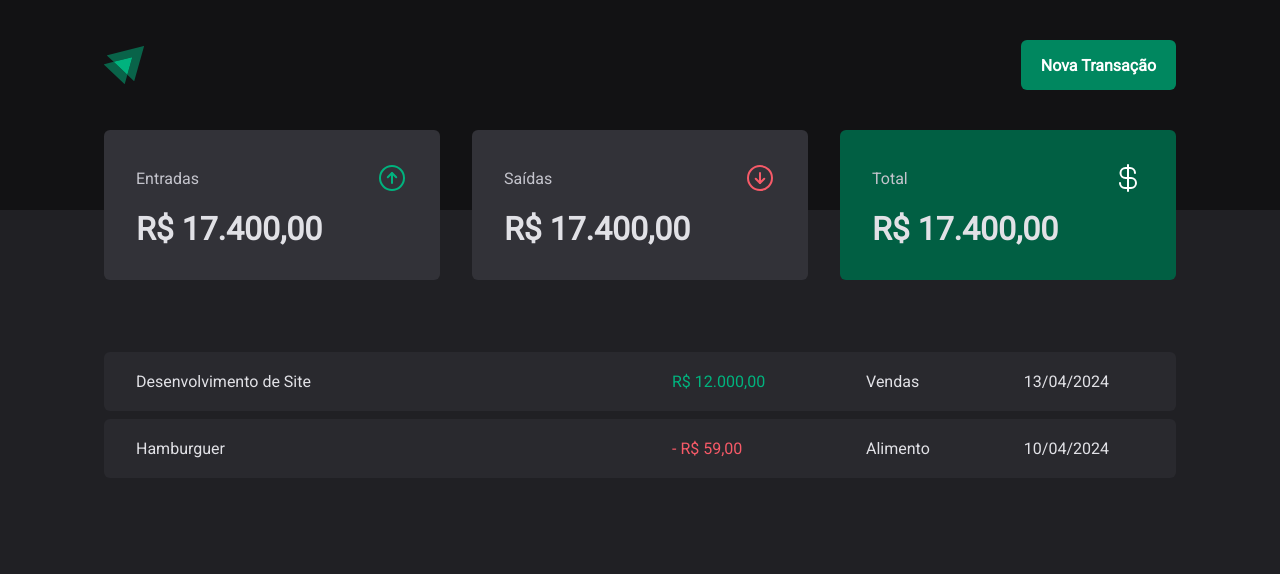
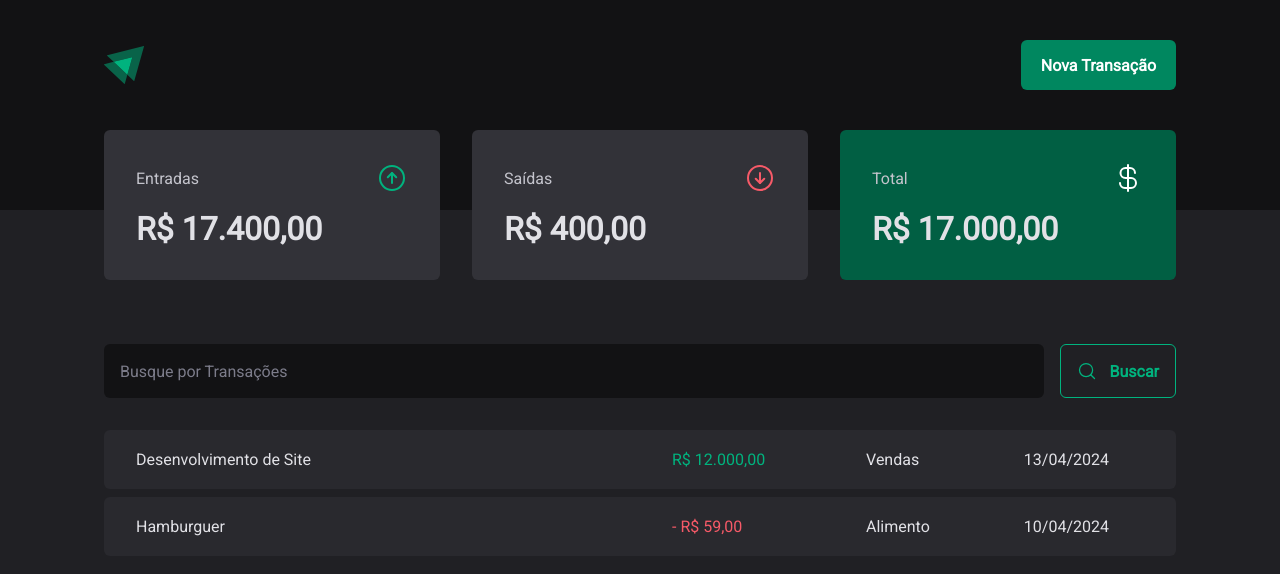
Before and after one commit to 0tavioPascoal/ControlMoney, a React (Vite) app in the folder ControlMoney/: page / in a window 1280 px wide. Shown: the top 574 px of the page. Built offline with nearby package versions, Linux system fonts and the light colour scheme.

Commit message:
'Feat: starting the development of the SearchForm component'

```diff
--- a/ControlMoney/src/components/Summary/index.tsx
+++ b/ControlMoney/src/components/Summary/index.tsx
@@ -17,7 +17,7 @@
           <span>Saídas</span>
           <ArrowCircleDown size={32} color="#f75a68"/>
         </header>
-        <strong>R$ 17.400,00</strong>
+        <strong>R$ 400,00</strong>
       </SummaryCard>
 
       <SummaryCard variant="green">
@@ -25,7 +25,7 @@
           <span>Total</span>
           <CurrencyDollar size={32} color="#fff"/>
         </header>
-        <strong>R$ 17.400,00</strong>
+        <strong>R$ 17.000,00</strong>
       </SummaryCard>
     </SummaryContainer>
   )
--- /dev/null
+++ b/ControlMoney/src/pages/Transactions/components/SearchForm.tsx
@@ -0,0 +1,14 @@
+import { MagnifyingGlass } from "phosphor-react";
+import { SearchFormConatainer } from "./styles";
+
+export function SearchForm(){
+  return(
+    <SearchFormConatainer>
+      <input type="text" placeholder="Busque por Transações" />
+      <button type="submit">
+        <MagnifyingGlass size={20}/>
+        Buscar
+      </button>
+    </SearchFormConatainer>
+  )
+}
--- /dev/null
+++ b/ControlMoney/src/pages/Transactions/components/styles.ts
@@ -0,0 +1,40 @@
+import styled from "styled-components";
+
+export const SearchFormConatainer = styled.form`
+  display: flex;
+  gap: 1rem;
+
+  input {
+    flex: 1;
+    border-radius: 6px;
+    border: 0;
+    background-color: ${(props) => props.theme["gray-900"]};
+    color: ${(props) => props.theme["gray-300"]};
+    padding: 1rem;
+
+    &::placeholder {
+      color: ${(props) => props.theme["gray-500"]};
+    }
+  }
+
+  button {
+    display: flex;
+    align-items: center;
+    gap: 0.75rem;
+
+    border: 0;
+    padding: 1rem;
+    background-color: transparent;
+    border: 1px solid ${(props) => props.theme["green-300"]};
+    color: ${(props) => props.theme["green-300"]};
+    font-weight: bold;
+    border-radius: 6px;
+
+    &:hover {
+      background-color: ${(props) => props.theme["green-500"]};
+      border-color: 1px solid ${(props) => props.theme["green-500"]};
+      color: ${(props) => props.theme.white};
+      transition: background-color 0.2s, color 0.2s, border-color 0.2s;
+    }
+  }
+`;
--- a/ControlMoney/src/pages/Transactions/index.tsx
+++ b/ControlMoney/src/pages/Transactions/index.tsx
@@ -1,5 +1,6 @@
 import { Header } from "../../components/Header";
 import { Summary } from "../../components/Summary";
+import { SearchForm } from "./components/SearchForm";
 import { PriceHighLight, TransactionsContainer, TransactionsTable } from "./styles";
 
 export function Transactions() {
@@ -9,6 +10,7 @@
       <Summary />
 
       <TransactionsContainer>
+        <SearchForm/>
         <TransactionsTable>
           <tbody>
             <tr>
--- a/ControlMoney/src/pages/Transactions/styles.ts
+++ b/ControlMoney/src/pages/Transactions/styles.ts
@@ -12,7 +12,7 @@
 width: 100%;
 border-collapse: separate;
 border-spacing: 0 0.5rem;
-/*margin-top: 1.5rem;*/
+margin-top: 1.5rem;
 
 td{
   padding: 1.25rem 2rem;
```
